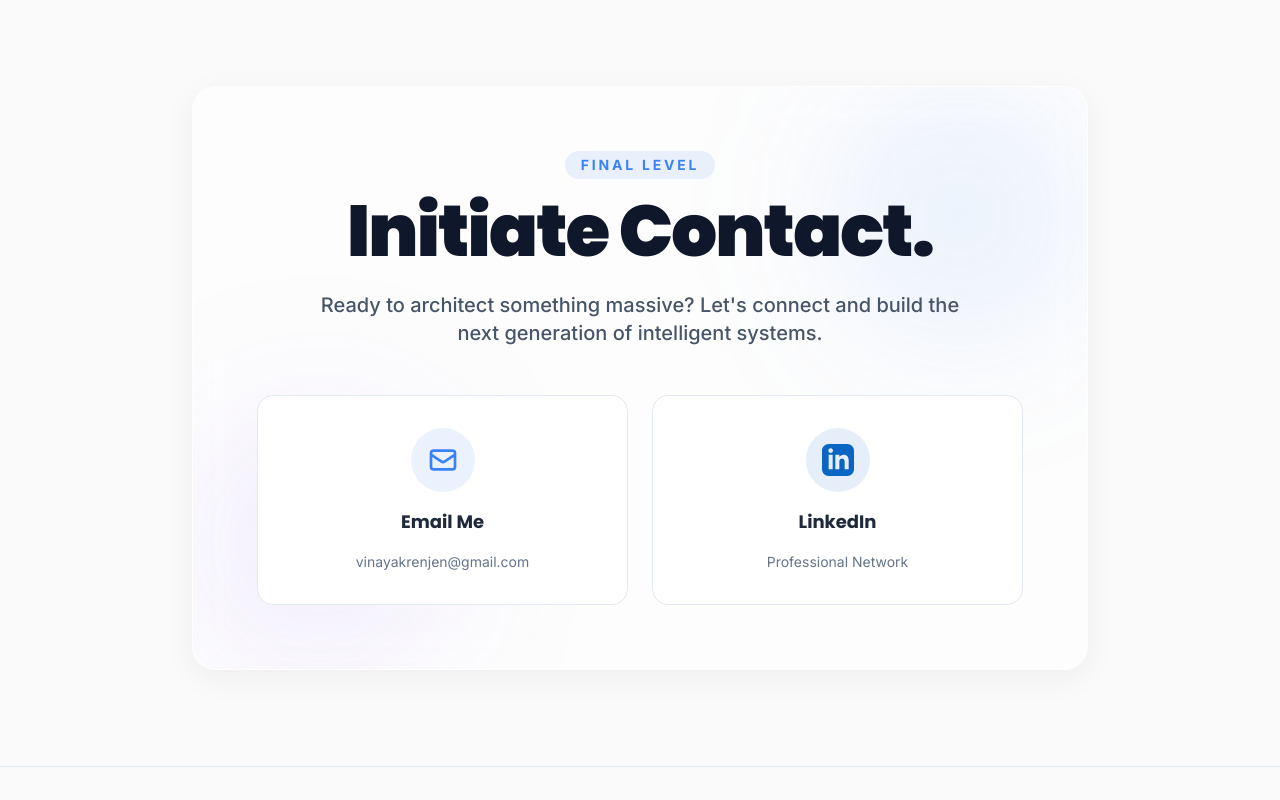
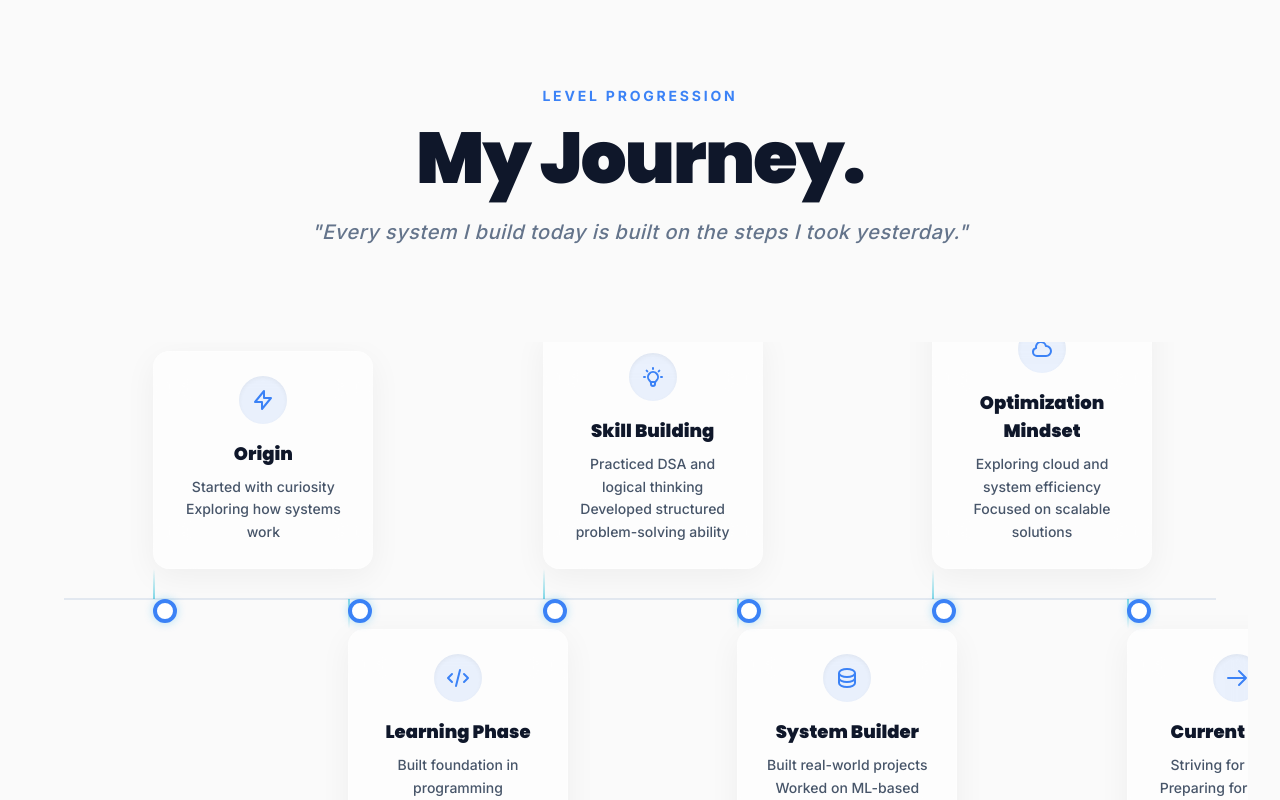
Before and after one commit to Vinayakrenjen/vinayak-portfolio, a React app: page / in a window 1280 px wide. Shown: the part 9080-9880 px from the top of the page. Built offline with nearby package versions, Linux system fonts and the light colour scheme; the HTML template or start-up script is replaced by a standard one.

Commit message:
feat(journey): implement alternating horizontal timeline to sequence the career progression arc

```diff
--- a/src/App.jsx
+++ b/src/App.jsx
@@ -12,6 +12,7 @@ import Contact from './components/Contact';
 import Footer from './components/Footer';
 import Impact from './components/Impact';
 import Training from './components/Training';
+import Journey from './components/Journey';
 
 function App() {
   const [activeSection, setActiveSection] = useState('hero');
@@ -216,6 +217,7 @@ function App() {
         <Education />
         <Certificates />
         <Impact />
+        <Journey />
         <Contact />
       </main>
 
--- /dev/null
+++ b/src/components/Journey.jsx
@@ -0,0 +1,125 @@
+import React, { useRef } from 'react';
+import { motion, useScroll, useTransform } from 'framer-motion';
+
+const PathIcon = ({ type }) => {
+  switch(type) {
+    case 'origin':
+      return <svg className="w-6 h-6" fill="none" viewBox="0 0 24 24" stroke="currentColor"><path strokeLinecap="round" strokeLinejoin="round" strokeWidth={2} d="M13 10V3L4 14h7v7l9-11h-7z" /></svg>; // Spark
+    case 'learning':
+      return <svg className="w-6 h-6" fill="none" viewBox="0 0 24 24" stroke="currentColor"><path strokeLinecap="round" strokeLinejoin="round" strokeWidth={2} d="M10 20l4-16m4 4l4 4-4 4M6 16l-4-4 4-4" /></svg>; // Code
+    case 'skill':
+      return <svg className="w-6 h-6" fill="none" viewBox="0 0 24 24" stroke="currentColor"><path strokeLinecap="round" strokeLinejoin="round" strokeWidth={2} d="M9.663 17h4.673M12 3v1m6.364 1.636l-.707.707M21 12h-1M4 12H3m3.343-5.657l-.707-.707m2.828 9.9a5 5 0 117.072 0l-.548.547A3.374 3.374 0 0014 18.469V19a2 2 0 11-4 0v-.531c0-.895-.356-1.754-.988-2.386l-.548-.547z" /></svg>; // Logic/Brain
+    case 'system':
+      return <svg className="w-6 h-6" fill="none" viewBox="0 0 24 24" stroke="currentColor"><path strokeLinecap="round" strokeLinejoin="round" strokeWidth={2} d="M4 7v10c0 2.21 3.582 4 8 4s8-1.79 8-4V7M4 7c0 2.21 3.582 4 8 4s8-1.79 8-4M4 7c0-2.21 3.582-4 8-4s8 1.79 8 4m0 5c0 2.21-3.582 4-8 4s-8-1.79-8-4" /></svg>; // Data/Database
+    case 'cloud':
+      return <svg className="w-6 h-6" fill="none" viewBox="0 0 24 24" stroke="currentColor"><path strokeLinecap="round" strokeLinejoin="round" strokeWidth={2} d="M3 15a4 4 0 004 4h9a5 5 0 10-.1-9.999 5.002 5.002 0 10-9.78 2.096A4.001 4.001 0 003 15z" /></svg>; // Cloud
+    case 'current':
+      return <svg className="w-6 h-6" fill="none" viewBox="0 0 24 24" stroke="currentColor"><path strokeLinecap="round" strokeLinejoin="round" strokeWidth={2} d="M14 5l7 7m0 0l-7 7m7-7H3" /></svg>; // Arrow
+    default:
+      return <svg className="w-6 h-6" fill="none" viewBox="0 0 24 24" stroke="currentColor"><path strokeLinecap="round" strokeLinejoin="round" strokeWidth={2} d="M12 4v16m8-8H4" /></svg>;
+  }
+};
+
+const journeyData = [
+  { id: 1, type: 'origin', title: 'Origin', desc: "Started with curiosity\nExploring how systems work" },
+  { id: 2, type: 'learning', title: 'Learning Phase', desc: "Built foundation in programming\nFocused on C++ and problem solving" },
+  { id: 3, type: 'skill', title: 'Skill Building', desc: "Practiced DSA and logical thinking\nDeveloped structured problem-solving ability" },
+  { id: 4, type: 'system', title: 'System Builder', desc: "Built real-world projects\nWorked on ML-based electricity prediction" },
+  { id: 5, type: 'cloud', title: 'Optimization Mindset', desc: "Exploring cloud and system efficiency\nFocused on scalable solutions" },
+  { id: 6, type: 'current', title: 'Current Stage', desc: "Striving for the best\nPreparing for impactful opportunities" }
+];
+
+const Journey = () => {
+  const containerRef = useRef(null);
+  const { scrollYProgress } = useScroll({
+    target: containerRef,
+    offset: ["start center", "end center"]
+  });
+
+  // Custom curved path SVG style horizontal wave layout
+  return (
+    <section id="journey" className="py-24 px-4 md:px-8 min-h-screen flex flex-col justify-center relative z-10 overflow-hidden" ref={containerRef}>
+      <div className="max-w-7xl mx-auto w-full">
+
+        {/* Header */}
+        <motion.div
+          initial={{ opacity: 0, y: 30 }}
+          whileInView={{ opacity: 1, y: 0 }}
+          viewport={{ once: true }}
+          className="text-center mb-16 md:mb-24 relative z-20"
+        >
+          <span className="text-lvlBrand dark:text-lvlCyan font-bold tracking-[0.2em] uppercase text-sm mb-4 block">Level Progression</span>
+          <h2 className="text-5xl md:text-7xl font-black font-display text-slate-900 dark:text-white tracking-tight mb-6">
+            My Journey.
+          </h2>
+          <p className="text-slate-500 dark:text-slate-400 text-lg md:text-xl font-medium max-w-3xl mx-auto italic tracking-wide">
+            "Every system I build today is built on the steps I took yesterday."
+          </p>
+        </motion.div>
+
+        {/* Timeline Container */}
+        {/* Uses overflow-x-auto to allow scrolling on small screens while capturing all 6 items */}
+        <div className="relative w-full overflow-x-auto pb-12 pt-8 hide-scrollbar cursor-grab active:cursor-grabbing">
+          <div className="min-w-[1400px] xl:min-w-full relative h-[450px]">
+
+             {/* The Flowing Line Background */}
+             <div className="absolute top-[225px] left-8 right-8 h-[2px] bg-slate-200 dark:bg-slate-800 -translate-y-1/2"></div>
+
+             {/* The Animated Glowing Line bounded to scroll progress */}
+             <motion.div
+               className="absolute top-[225px] left-8 right-8 h-[3px] bg-gradient-to-r from-lvlBrand via-lvlPurple to-lvlCyan -translate-y-1/2 rounded-full shadow-[0_0_15px_rgba(14,165,233,0.6)] z-0 origin-left"
+               style={{ scaleX: scrollYProgress }}
+             ></motion.div>
+
+             <div className="grid grid-cols-6 h-full gap-4 relative z-10 w-full px-8">
+               {journeyData.map((node, i) => (
+                 <div key={node.id} className="relative w-full h-full flex flex-col justify-center">
+
+                    {/* Node Dot / Anchor */}
+                    <motion.div
+                      initial={{ scale: 0 }}
+                      whileInView={{ scale: 1 }}
+                      viewport={{ once: true }}
+                      transition={{ delay: i * 0.15, type: 'spring' }}
+                      className="absolute top-[225px] left-1/2 -translate-x-1/2 -translate-y-1/2 w-6 h-6 rounded-full bg-white dark:bg-slate-900 border-4 border-lvlBrand dark:border-lvlCyan z-20 shadow-[0_0_10px_rgba(14,165,233,0.3)] transition-all hover:scale-125 hover:shadow-[0_0_20px_rgba(14,165,233,0.8)] cursor-pointer"
+                    />
+
+                    {/* Connecting Vertical Stem */}
+                    <motion.div
+                       initial={{ scaleY: 0 }}
+                       whileInView={{ scaleY: 1 }}
+                       viewport={{ once: true }}
+                       transition={{ delay: i * 0.15 + 0.1 }}
+                      className={`absolute left-1/2 -translate-x-1/2 w-[2px] bg-gradient-to-b ${i % 2 === 0 ? 'from-transparent to-lvlCyan/50 bottom-[225px] h-[30px]' : 'from-lvlCyan/50 to-transparent top-[225px] h-[30px]'} z-10 origin-${i % 2 === 0 ? 'bottom' : 'top'}`}
+                    ></motion.div>
+
+                    {/* Content Card (Alternating Layout) */}
+                    <motion.div
+                      initial={{ opacity: 0, y: i % 2 === 0 ? 30 : -30 }}
+                      whileInView={{ opacity: 1, y: 0 }}
+                      whileHover={{ scale: 1.05, y: i % 2 === 0 ? -5 : 5 }}
+                      viewport={{ once: true }}
+                      transition={{ delay: i * 0.15 + 0.2, type: 'spring', stiffness: 300, damping: 20 }}
+                      className={`glass-panel p-6 rounded-2xl bg-white/60 dark:bg-slate-800/60 shadow-xl border border-white/50 dark:border-slate-700/50 flex flex-col items-center text-center absolute left-1/2 -translate-x-1/2 w-[220px] ${i % 2 === 0 ? 'bottom-[255px]' : 'top-[255px]'}`}
+                    >
+                      <div className="w-12 h-12 rounded-full bg-lvlBrand/10 dark:bg-lvlCyan/10 flex items-center justify-center text-lvlBrand dark:text-lvlCyan mb-4 shadow-inner">
+                        <PathIcon type={node.type} />
+                      </div>
+                      <h3 className="font-display font-black text-lg text-slate-900 dark:text-white mb-2">{node.title}</h3>
+                      <p className="text-slate-600 dark:text-slate-400 text-sm font-medium whitespace-pre-line leading-relaxed">
+                        {node.desc}
+                      </p>
+                    </motion.div>
+                 </div>
+               ))}
+             </div>
+
+          </div>
+        </div>
+
+      </div>
+    </section>
+  );
+};
+
+export default Journey;
```
